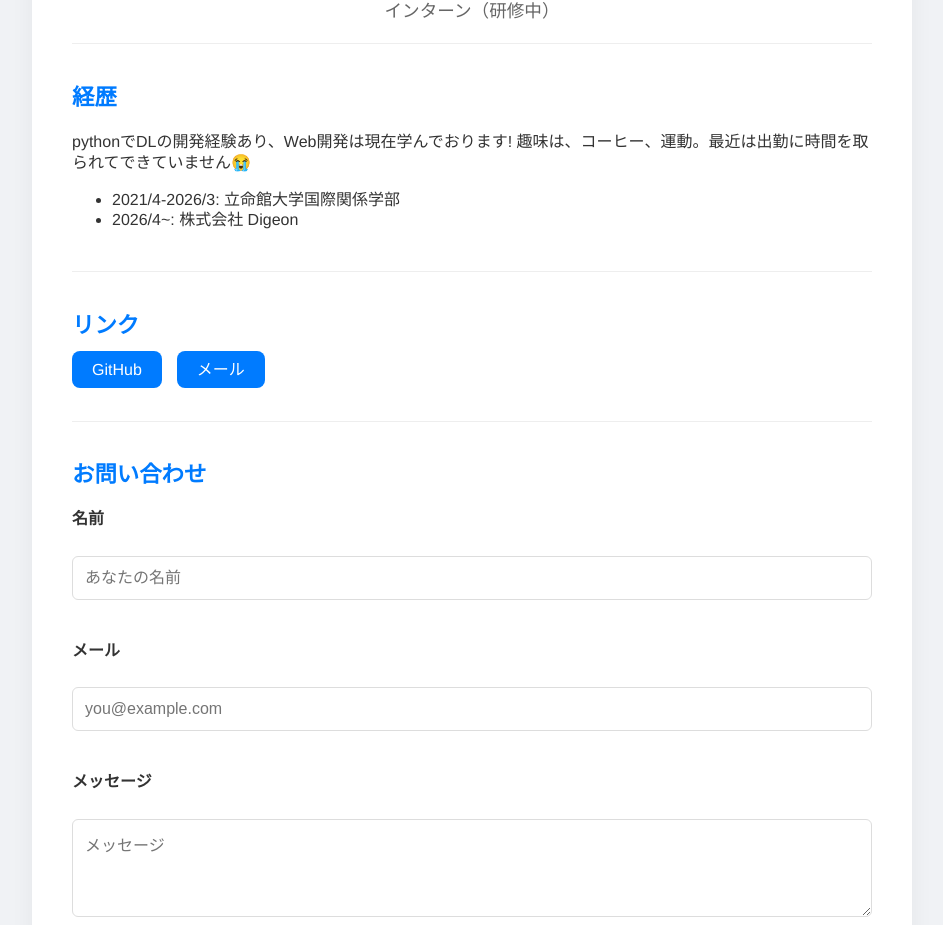
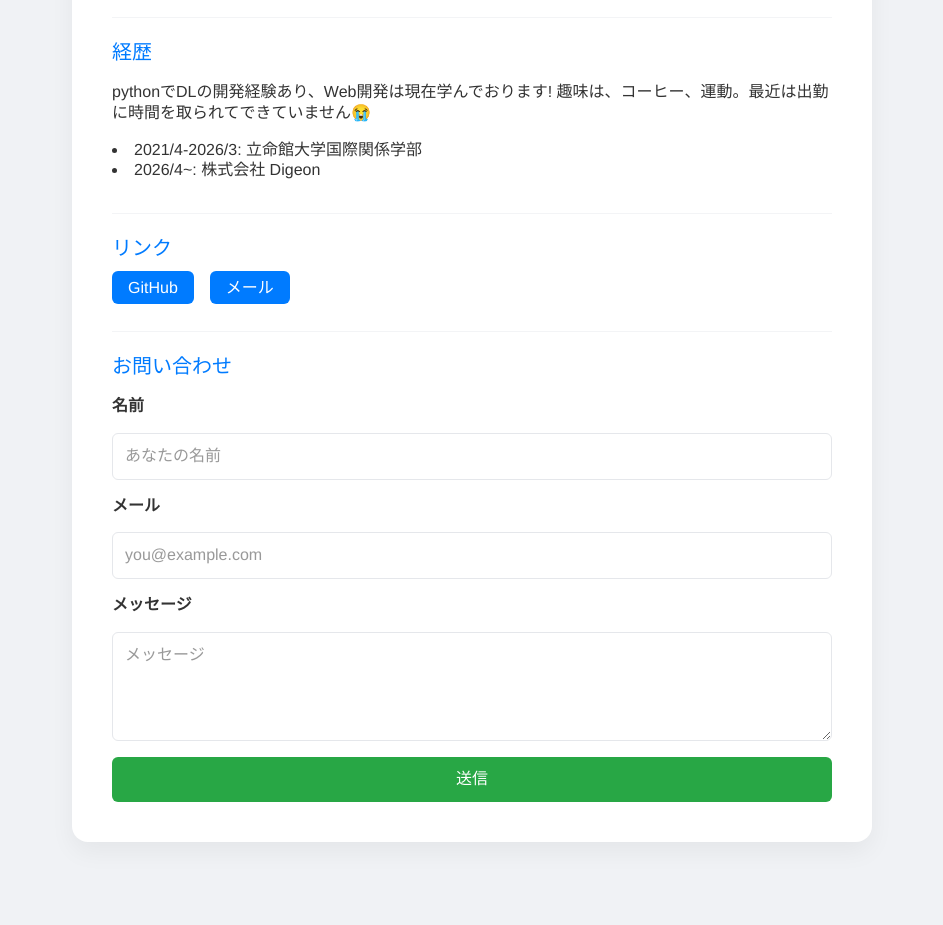
Before and after one commit to r-wada-digeon/onbording, a website built with Vite: page index.html in a window 1280 px wide. Shown: the part 295-1220 px from the top of the page, without its empty margins (168-1111 px from the left). After the commit the page ends 1167 px from the top, so only its background shows below. Built offline with nearby package versions, Linux system fonts and the light colour scheme.

Commit message:
tailwindcssにしました。jsで遊びたいのでその前のbase

```diff
--- a/index.html
+++ b/index.html
@@ -6,50 +6,52 @@
     <meta name="viewport" content="width=device-width, initial-scale=1.0">
     <title>プロフィール</title>
     <link rel="stylesheet" href="./src/style.css">
-</head>
+    </head>
 
 <body>
-    <main class="profile-container">
-        <header class="profile-header">
-            <img src="./public/avatar.jpeg" alt="プロフィール画像" class="avatar">
-            <h1 class="name">和田 嶺</h1>
-            <p class="title">インターン（研修中）</p>
+    <main class="profile-container mx-auto max-w-200 bg-white p-10 rounded-2xl shadow-[0_10px_25px_rgba(0,0,0,0.05)]">
+        <header class="text-center mb-5">
+            <img src="./public/avatar.jpeg" alt="プロフィール画像" class="avatar inline-block">
+            <h1 class="text-3xl font-bold m-0">和田 嶺</h1>
+            <p class="text-gray-500 text-lg mt-1">インターン（研修中）</p>
         </header>
 
-        <section class="profile-summary">
-            <h2>経歴</h2>
-            <p>pythonでDLの開発経験あり、Web開発は現在学んでおります!
-                趣味は、コーヒー、運動。最近は出勤に時間を取られてできていません😭
-            </p>
-            <ul>
+        <section class="mt-6 pt-5 border-t border-gray-100 mb-8">
+            <h2 class="text-(--primary) text-xl mb-4">経歴</h2>
+            <p class="mb-4">pythonでDLの開発経験あり、Web開発は現在学んでおります! 趣味は、コーヒー、運動。最近は出勤に時間を取られてできていません😭</p>
+            <ul class="list-disc list-inside">
                 <li>2021/4-2026/3: 立命館大学国際関係学部</li>
                 <li>2026/4~: 株式会社 Digeon</li>
             </ul>
         </section>
 
-        <section class="profile-links">
-            <h2>リンク</h2>
-            <ul>
-                <li><a href="https://github.com/r-wada-digeon" target="_blank" rel="noopener">GitHub</a></li>
-                <li><a href="mailto:r-wada@digeon.co">メール</a></li>
+        <section class="mt-6 pt-5 border-t border-gray-100 mb-8">
+            <h2 class="text-(--primary) text-xl mb-4">リンク</h2>
+            <ul class="flex gap-4 p-0 list-none">
+                <li><a class="bg-(--primary) text-white px-4 py-2 rounded-md hover:bg-(--primary-dark) transition-colors"
+                        href="https://github.com/r-wada-digeon" target="_blank" rel="noopener">GitHub</a></li>
+                <li><a class="bg-(--primary) text-white px-4 py-2 rounded-md hover:bg-(--primary-dark) transition-colors"
+                        href="mailto:r-wada@digeon.co">メール</a></li>
             </ul>
         </section>
 
-        <section class="contact-form">
-            <h2>お問い合わせ</h2>
-            <form id="contact" action="#" onsubmit="handleSubmit(event)">
-                <label for="name">名前</label><br>
-                <input type="text" id="name" name="name" placeholder="あなたの名前" required><br>
+        <section class="mt-6 pt-5 border-t border-gray-100">
+            <h2 class="text-(--primary) text-xl mb-4">お問い合わせ</h2>
+            <form id="contact" class="flex flex-col gap-4">
+                <label for="name" class="font-semibold">名前</label>
+                <input class="w-full p-3 border border-gray-200 rounded-md" type="text" id="name" name="name"
+                    placeholder="あなたの名前" required>
 
-                <label for="email">メール</label><br>
-                <input type="email" id="email" name="email" placeholder="you@example.com" required><br>
+                <label for="email" class="font-semibold">メール</label>
+                <input class="w-full p-3 border border-gray-200 rounded-md" type="email" id="email" name="email"
+                    placeholder="you@example.com" required>
 
-                <label for="message">メッセージ</label><br>
-                <textarea id="message" name="message" rows="4" placeholder="メッセージ"></textarea><br>
+                <label for="message" class="font-semibold">メッセージ</label>
+                <textarea class="w-full p-3 border border-gray-200 rounded-md" id="message" name="message" rows="4"
+                    placeholder="メッセージ"></textarea>
 
-                <button type="submit">送信</button>
+                <button class="bg-[#28a745] hover:bg-[#218838] text-white py-3 rounded-md" type="submit">送信</button>
             </form>
-
         </section>
     </main>
 
--- a/src/main.js
+++ b/src/main.js
@@ -1,7 +1,11 @@
-const contactForm = document.getElementById('contact');
+// HTMLに追加した 'profile-container' をここで探します
 const container = document.querySelector('.profile-container');
-// フォームの元の内容を保存しておく（戻るボタン用）
 const originalContent = container.innerHTML;
+
+// 注意: 初期化時に container が見つからないとエラーになるのでチェック
+if (!container) {
+    console.error("エラー: .profile-container が見つかりません！HTMLを確認してください。");
+}
 
 const handleSubmit = (e) => {
     e.preventDefault();
@@ -10,16 +14,13 @@ const handleSubmit = (e) => {
     const name = formData.get('name');
     const message = formData.get('message');
 
-    // --- 1. 追加：バリデーション ---
+    // バリデーション
     if (!name || !message) {
         alert('名前とメッセージを入力してくださいにゃ！');
-        return; // ここで処理を終了（メールも送らないし画面も変えない）
+        return;
     }
 
-    // --- 2. 既存：メール送信 ---
     sendMail(name, formData.get('email'), message);
-
-    // --- 3. 既存：完了画面表示 ---
     showSuccessMessage(name);
 };
 
@@ -30,24 +31,29 @@ const sendMail = (name, email, message) => {
 };
 
 const showSuccessMessage = (name) => {
+    // 修正: Tailwind CSS のクラスを使ってデザイン
     container.innerHTML = `
-        <div class="success-message" style="text-align: center; padding: 50px;">
-            <h2>Thanks, ${name}!</h2>
-            <p>メッセージを受け取りました。</p>
-            <button id="backBtn">戻る</button>
+        <div class="flex flex-col items-center justify-center py-20 text-center animate-pulse">
+            <h2 class="text-2xl font-bold text-[#28a745] mb-4">Thanks, ${name}!</h2>
+            <p class="text-gray-600 mb-8">メッセージを受け取りました。</p>
+            <button id="backBtn" class="bg-gray-500 text-white px-6 py-2 rounded-full hover:bg-gray-600 transition-colors">
+                戻る
+            </button>
         </div>
     `;
 
-    // 戻るボタンにイベントを登録
     document.getElementById('backBtn').addEventListener('click', backToForm);
 };
 
-// --- 4. 追加：リロードしない「戻る」処理 ---
 const backToForm = () => {
     container.innerHTML = originalContent;
-    // 画面を書き換えるとイベントリスナーが消えるので、再度登録が必要
+    // フォームが復活したので、イベントリスナーを再登録
     const newForm = document.getElementById('contact');
     newForm.addEventListener('submit', handleSubmit);
 };
 
-contactForm.addEventListener('submit', handleSubmit);
+// 初回のイベント登録
+const contactForm = document.getElementById('contact');
+if (contactForm) {
+    contactForm.addEventListener('submit', handleSubmit);
+}
--- a/src/style.css
+++ b/src/style.css
@@ -1,120 +1,36 @@
-/* --- 1. 全体設定 (Base) --- */
-body {
-    font-family: 'Helvetica Neue', Arial, 'Hiragino Kaku Gothic ProN', sans-serif; /* フォント設定 */
-    background-color: #f0f2f5; /* 背景色 */
-    color: #333; /* 文字色 */
-    line-height: 1.3; /* 行間 */
-    margin: 0; /* ブラウザデフォルトの余白をリセット */
-    padding: 30px 20px; /* 上下に余白を追加 */
+@import "tailwindcss";
+
+/* テーマ設定（変数） */
+:root {
+    --bg: #f0f2f5;
+    --primary: #007bff;
+    --primary-dark: #0056b3;
+    --text: #333333;
+    --avatar-size: 150px;
 }
 
-/* --- 2. コンテナ (Container) --- */
-.profile-container {
-    max-width: 800px; /* 最大幅 */
-    margin: 0 auto; /* 中央揃え */
-    background: #ffffff;
-    padding: 40px; /* 内側の余白 */
-    border-radius: 16px; /* 角丸 */
-    box-shadow: 0 10px 25px rgba(0,0,0,0.05); /* 柔らかな影 */
+/* 基本設定 */
+body {
+    -webkit-font-smoothing: antialiased;
+    -moz-osx-font-smoothing: grayscale;
+    font-family: 'Helvetica Neue', Arial, 'Hiragino Kaku Gothic ProN', sans-serif;
+    background-color: var(--bg);
+    color: var(--text);
+    line-height: 1.3;
+    margin: 0;
+    padding: 30px 20px;
 }
 
-/* --- 3. ヘッダー部分 --- */
-.profile-header {
-    text-align: center; /* 中央揃え */
-    margin-bottom: 20px; /* 下部余白 */
+/* HTML側でレイアウトを組んだので、ここにあった .profile-container は削除しました。
+  JSで要素を取得するためだけにクラス名はHTMLに残してあります。
+*/
+
+/* アバター画像だけは共通パーツとして残しておきます */
+.avatar {
+    width: var(--avatar-size);
+    height: var(--avatar-size);
+    border-radius: 50%;
+    object-fit: cover;
+    border: 4px solid #fff;
+    box-shadow: 0 4px 10px rgba(0, 0, 0, 0.1);
 }
-
-/* プロフィール画像のスタイル */
-.avatar {
-    width: 150px; /* 横幅 */
-    height: 150px; /* 高さ */
-    border-radius: 50%; /* 正円にする */
-    object-fit: cover; /* 画像の切り抜き方法 */
-    border: 4px solid #fff; /* 白い枠線 */
-    box-shadow: 0 4px 10px rgba(0,0,0,0.1); /* 影 */
-    margin-bottom: 15px; /* 下部余白 */
-}
-
-/* 名前とタイトルのスタイル */
-.name {
-    margin: 0; /* デフォルトの余白をリセット */
-    font-size: 2rem; /* フォントサイズ */
-    font-weight: bold; /* 太字 */
-}
-
-.title {
-    color: #666; /* タイトルの色 */
-    font-size: 1.1rem; /* フォントサイズ */
-    margin-top: 5px; /* 上部余白 */
-}
-
-/* --- 4. 各セクションの余白 --- */
-section {
-    margin-bottom: 40px; /* セクション間の余白 */
-    padding-top: 20px; /* 上部余白 */
-    border-top: 1px solid #eee; /* 区切り線 */
-}
-
-h2 {
-    color: #007bff;   /* 見出しの色 */
-    font-size: 1.4rem; /* フォントサイズ */
-    margin-bottom: 20px; /* 下部余白 */
-}
-
-/* --- 5. リンク部分 (Flexbox) --- */
-.profile-links ul {
-    display: flex; /* 横に並べる */
-    list-style: none; /* デフォルトのリストスタイルを無効化 */
-    padding: 0; /* パディングをリセット */
-    gap: 15px; /* 要素間の隙間 */
-}
-
-.profile-links a {
-    text-decoration: none; /* 下線を消す */
-    color: #fff; /* 文字色 */
-    background-color: #007bff; /* 背景色 */
-    padding: 10px 20px; /* 内側の余白 */
-    border-radius: 8px; /* 角丸 */
-    transition: background-color 0.3s; /* アニメーション */
-}
-
-.profile-links a:hover {
-    background-color: #0056b3; /* ホバー時に暗くする */
-}
-
-/* --- 6. フォームの装飾 --- */
-.contact-form form {
-    display: flex; /* Flexboxを使用 */
-    flex-direction: column; /* 要素を縦に並べる */
-}
-
-.contact-form label {
-    font-weight: bold; /* 太字 */
-    margin-bottom: 5px; /* 下部余白 */
-}
-
-.contact-form input,
-.contact-form textarea {
-    width: 100%;
-    padding: 12px;
-    margin-bottom: 20px; /* <br>の代わりに余白で調整 */
-    border: 1px solid #ddd;
-    border-radius: 6px;
-    box-sizing: border-box; /* paddingを含めた幅計算にする */
-    font-size: 1rem;
-}
-
-.contact-form button {
-    background-color: #28a745;
-    color: white;
-    padding: 15px;
-    border: none;
-    border-radius: 6px;
-    font-size: 1.1rem;
-    cursor: pointer;
-    transition: 0.3s;
-}
-
-.contact-form button:hover {
-    background-color: #218838;
-}
--- /dev/null
+++ b/vite.config.js
@@ -0,0 +1,8 @@
+import { defineConfig } from 'vite'
+import tailwindcss from '@tailwindcss/vite'
+
+export default defineConfig({
+  plugins: [
+    tailwindcss(),
+  ],
+})
```
Also changed, not shown: package.json (+7 -0 lines), 1 other file.
